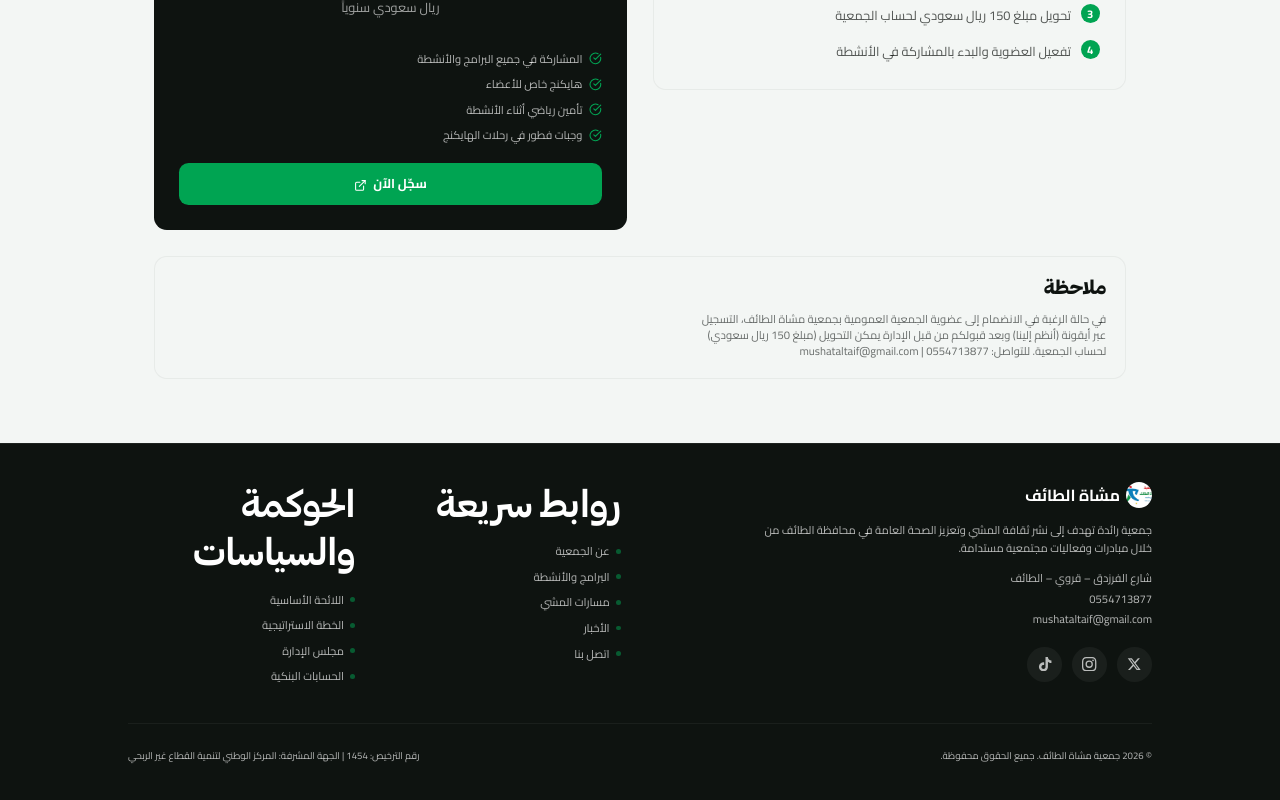
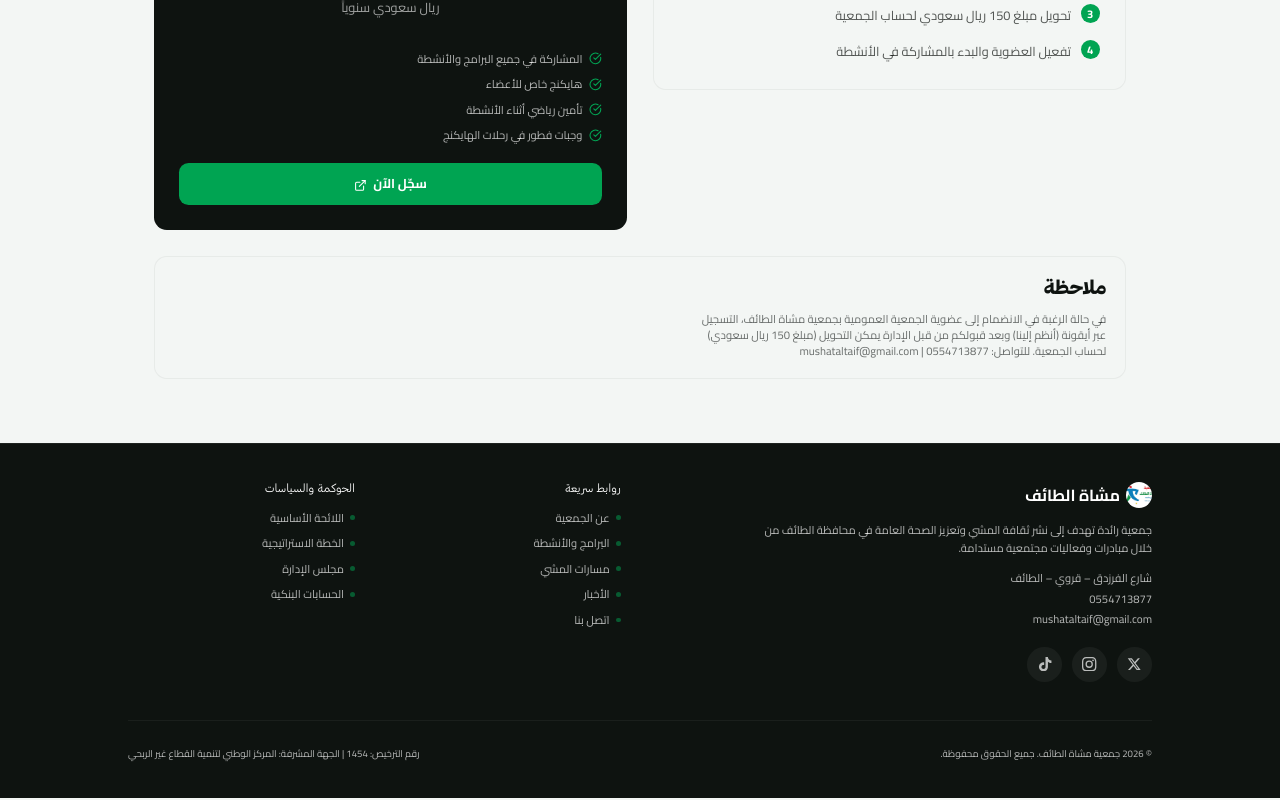
Before and after one commit to reda194/mush_altaif, a Next.js app: page /membership in a window 1280 px wide. Shown: the part 500-1300 px from the top of the page. Built offline with nearby package versions, Linux system fonts and the light colour scheme.

Commit message:
feat: real Google Form link, smaller footer headings, remove hero badge

```diff
--- a/src/app/membership/page.tsx
+++ b/src/app/membership/page.tsx
@@ -73,7 +73,7 @@
             </div>
 
             <a
-              href="https://forms.google.com"
+              href="https://docs.google.com/forms/d/e/1FAIpQLSdgqa4JzEyR39CghiX8hjb0XEr5BbPGREw9rZU98noM1Ngc5Q/viewform?usp=header"
               target="_blank"
               rel="noopener noreferrer"
               className="w-full mt-6 bg-brand text-white py-3 rounded-xl font-bold text-center block hover:bg-brand-light transition-colors"
--- a/src/components/Footer.tsx
+++ b/src/components/Footer.tsx
@@ -76,7 +76,7 @@
         </div>
 
         <nav aria-label="روابط سريعة">
-          <h2 className="text-white font-semibold text-sm mb-4 font-display">روابط سريعة</h2>
+          <h6 className="text-white font-normal text-[10px] mb-4 font-display tracking-wide uppercase">روابط سريعة</h6>
           <ul className="space-y-3" role="list">
             {quickLinks.map((item) => (
               <li key={item.href}>
@@ -90,7 +90,7 @@
         </nav>
 
         <nav aria-label="روابط الحوكمة">
-          <h2 className="text-white font-semibold text-sm mb-4 font-display">الحوكمة والسياسات</h2>
+          <h6 className="text-white font-normal text-[10px] mb-4 font-display tracking-wide uppercase">الحوكمة والسياسات</h6>
           <ul className="space-y-3" role="list">
             {governanceLinks.map((item) => (
               <li key={item.href}>
--- a/src/components/HeroSection.tsx
+++ b/src/components/HeroSection.tsx
@@ -46,15 +46,6 @@
       </motion.div>
 
       <div className="relative z-20 text-right px-4 md:px-6 max-w-4xl mx-auto flex flex-col items-start">
-        <motion.span
-          initial={{ opacity: 0, y: 20 }}
-          animate={{ opacity: 1, y: 0 }}
-          transition={{ duration: 0.6, delay: 0.2 }}
-          className="inline-block mb-6 px-4 py-2 rounded-lg bg-brand/20 border border-brand/30 text-brand text-sm font-semibold tracking-wide"
-        >
-          أول جمعية مشي في المنطقة الغربية
-        </motion.span>
-
         <motion.h1
           initial={{ opacity: 0, y: 40 }}
           animate={{ opacity: 1, y: 0 }}
```
